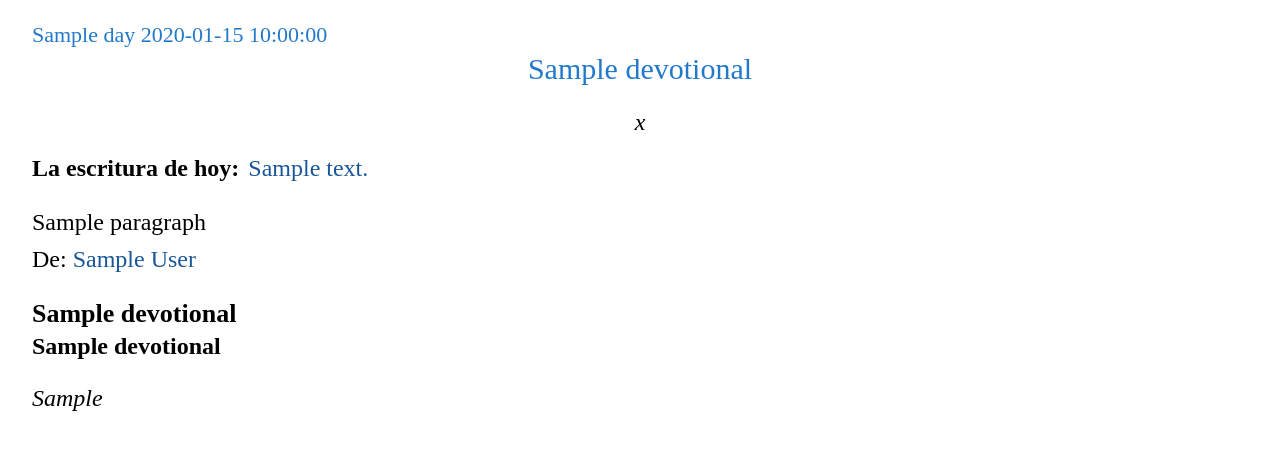
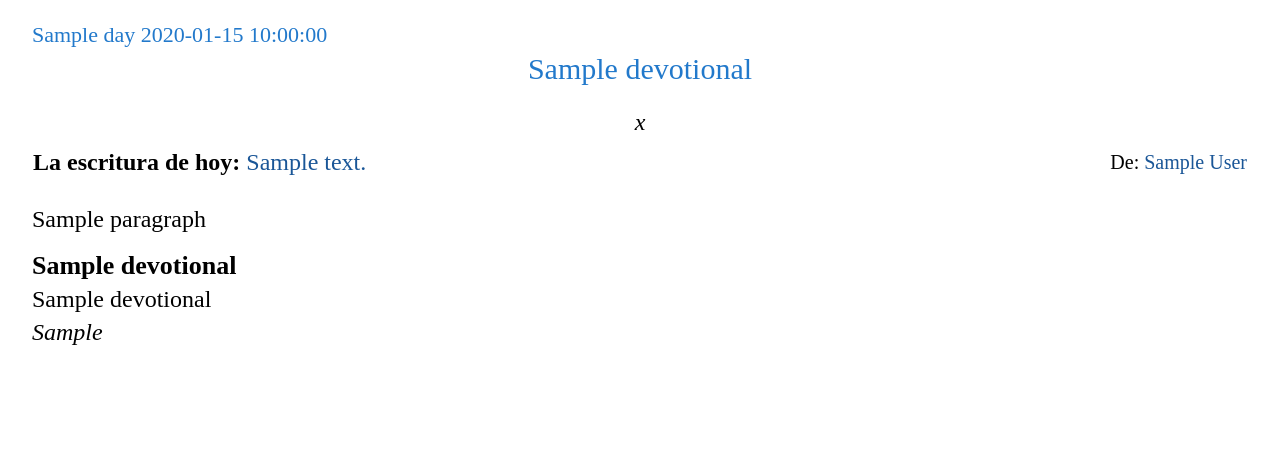
Before and after one commit to antastorga/antastorga.github.io, a Python web app: template templates/devotional.html.j2 in a window 1280 px wide. Shown: the top 450 px of the page. Run offline with Jinja, Linux system fonts and the light colour scheme; the template is opened without the code that fills it: most values are stand-ins (such as "Sample title", 1, 10 or a date in 2020).

Commit message:
change layout, verse_link and author text side by side

```diff
--- a/templates/devotional.html.j2
+++ b/templates/devotional.html.j2
@@ -18,10 +18,25 @@
         style="font-style: italic; font-weight: lighter; font-size: 24px; font-family: Serif !important; text-align: center; line-height: 1em; margin-bottom: -0.85em;">
         {{devotional.passage}}</p>
     <br>
-    <p style="font-family: Serif !important; line-height: 1em; font-size: 24px; margin-bottom: 0.5em;"><strong>La
-            escritura de hoy: </strong><a href="{{devotional.verse_link_unquoted}}"
-        style="font-family: Serif !important; font-size: 24px; text-align: center; color: rgb(26, 86, 151); text-decoration: none; line-height: 1em; margin-bottom: -0.5em; padding: 3px;">{{devotional.verse_text}}</a>
-    </p>
+    <table style="width: 100%; border-collapse: collapse; margin-bottom: 1em; margin-top: 1em;">
+        <tr>
+            <td style="font-family: Serif !important; font-size: 24px; text-align: left; white-space: nowrap;">
+            <strong>La escritura de hoy: </strong>
+            <a href="{{devotional.verse_link_unquoted}}"
+                style="font-family: Serif !important; font-size: 24px; color: rgb(26, 86, 151); text-decoration: none;">
+                {{devotional.verse_text}}
+            </a>
+            </td>
+            <td style="font-family: Serif !important; font-size: 20px; text-align: right; white-space: nowrap;">
+            {%- if devotional.author_text and devotional.author_link %}
+            De: <a href="{{devotional.author_link}}"
+                    style="font-family: Serif !important; font-size: 20px; color: rgb(26, 86, 151); text-decoration: none;">
+                {{devotional.author_text}}
+            </a>
+            {%- endif %}
+            </td>
+        </tr>
+    </table>
 
     {%- for paragraph in devotional.content_unquoted %}
     <p
@@ -29,16 +44,10 @@
         {{paragraph}}</p>
     {%- endfor %}
 
-    {%- if devotional.author_text and devotional.author_link %}
-    <p style="font-family: Serif !important; font-size: 24px;">De: <a href="{{devotional.author_link}}"
-            style="font-family: Serif !important; font-size: 24px; text-align: center; color: rgb(26, 86, 151); text-decoration: none;">{{devotional.author_text}}</a></p>
-    {%- else %}
-    <p><span></span></p>
-    {%- endif %}
-    <p style="font-family: Serif !important; font-size: 26px; margin-bottom: -0.75em;">
+    <p style="font-family: Serif !important; font-size: 26px; margin-top: 1.25em; margin-bottom: -0.75em;">
         <strong>{{devotional.reflection_heading}}</strong>
     </p>
-    <p style="font-weight: bold; font-family: Serif !important; font-size: 24px; line-height: 1.15em;">
+    <p style="font-family: Serif !important; font-size: 24px; line-height: 1.15em; margin-bottom: -0.75em;">
         {{devotional.reflection_question}}</p>
     <p style="font-style: italic; font-family: Serif !important; font-size: 24px; line-height: 1.15em;">
         {{devotional.reflection_prayer}}</p>
```
